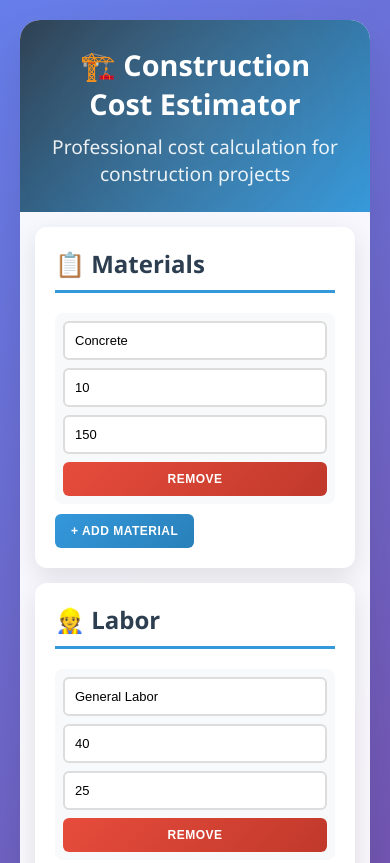
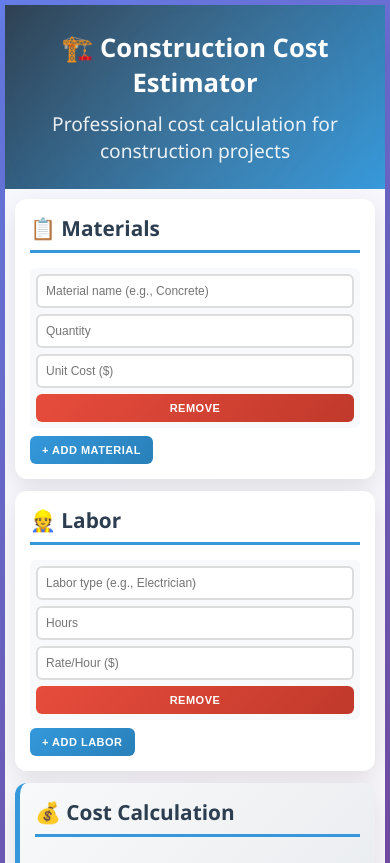
Before and after one commit to redjumper2/CostCalculation, a plain HTML site: page index.html in a window 390 px wide. Shown: the top 863 px of the page. Drawn offline with Linux system fonts and the light colour scheme.

Commit message:
Fix script reference and improve CSS styles for responsiveness and layout

```diff
--- a/index.html
+++ b/index.html
@@ -78,6 +78,6 @@
         </div>
     </div>
 
-    <script src="index.js"></script>
+    <script src="script.js"></script>
 </body>
 </html>
--- a/styles.css
+++ b/styles.css
@@ -12,13 +12,15 @@ body {
 }
 
 .container {
-    max-width: 3000px;
+    max-width: 95vw;
+    width: 100%;
     margin: 0 auto;
     background: rgba(255, 255, 255, 0.95);
     border-radius: 20px;
     backdrop-filter: blur(10px);
     box-shadow: 0 20px 40px rgba(0, 0, 0, 0.1);
     overflow: hidden;
+    box-sizing: border-box;
 }
 
 .header {
@@ -63,16 +65,20 @@ body {
 .main-content {
     display: grid;
     grid-template-columns: 1fr 1fr;
-    gap: 20px;
-    padding: 20px;
+    gap: 15px;
+    padding: 15px;
+    box-sizing: border-box;
 }
 
 .section {
     background: white;
     border-radius: 12px;
-    padding: 20px;
+    padding: 15px;
     box-shadow: 0 8px 25px rgba(0, 0, 0, 0.1);
     transition: transform 0.3s ease, box-shadow 0.3s ease;
+    box-sizing: border-box;
+    width: 100%;
+    overflow: hidden;
 }
 
 .section:hover {
@@ -82,14 +88,14 @@ body {
 
 .section h2 {
     color: #2c3e50;
-    margin-bottom: 20px;
-    font-size: 1.5em;
+    margin-bottom: 15px;
+    font-size: 1.3em;
     border-bottom: 3px solid #3498db;
-    padding-bottom: 10px;
+    padding-bottom: 8px;
 }
 
 .input-group {
-    margin-bottom: 20px;
+    margin-bottom: 15px;
 }
 
 .input-group label {
@@ -102,13 +108,15 @@ body {
 .input-row {
     display: grid;
     grid-template-columns: 2fr 1fr 1fr auto;
-    gap: 8px;
+    gap: 6px;
     align-items: center;
-    margin-bottom: 10px;
-    padding: 8px;
+    margin-bottom: 8px;
+    padding: 6px;
     background: #f8f9fa;
-    border-radius: 8px;
+    border-radius: 6px;
     transition: background 0.3s ease;
+    box-sizing: border-box;
+    width: 100%;
 }
 
 .input-row:hover {
@@ -116,11 +124,14 @@ body {
 }
 
 input, select {
-    padding: 10px;
+    padding: 8px;
     border: 2px solid #ddd;
     border-radius: 6px;
-    font-size: 13px;
+    font-size: 12px;
     transition: border-color 0.3s ease, box-shadow 0.3s ease;
+    box-sizing: border-box;
+    width: 100%;
+    min-width: 0;
 }
 
 input:focus, select:focus {
@@ -130,7 +141,7 @@ input:focus, select:focus {
 }
 
 .btn {
-    padding: 10px 16px;
+    padding: 8px 12px;
     border: none;
     border-radius: 6px;
     cursor: pointer;
@@ -138,7 +149,9 @@ input:focus, select:focus {
     transition: all 0.3s ease;
     text-transform: uppercase;
     letter-spacing: 0.5px;
-    font-size: 12px;
+    font-size: 11px;
+    white-space: nowrap;
+    box-sizing: border-box;
 }
 
 .btn-primary {
@@ -166,10 +179,11 @@ input:focus, select:focus {
 .btn-success {
     background: linear-gradient(135deg, #27ae60, #2ecc71);
     color: white;
-    font-size: 1.1em;
-    padding: 15px 30px;
-    margin: 20px 0;
+    font-size: 14px;
+    padding: 12px 20px;
+    margin: 15px 0;
     width: 100%;
+    box-sizing: border-box;
 }
 
 .btn-success:hover {
@@ -186,18 +200,19 @@ input:focus, select:focus {
 
 .cost-breakdown {
     display: grid;
-    grid-template-columns: repeat(auto-fit, minmax(180px, 1fr));
-    gap: 15px;
-    margin-top: 15px;
+    grid-template-columns: repeat(auto-fit, minmax(150px, 1fr));
+    gap: 10px;
+    margin-top: 10px;
 }
 
 .cost-item {
     background: white;
-    padding: 15px;
+    padding: 12px;
     border-radius: 8px;
     box-shadow: 0 4px 12px rgba(0, 0, 0, 0.1);
     text-align: center;
     transition: transform 0.3s ease;
+    box-sizing: border-box;
 }
 
 .cost-item:hover {
@@ -206,11 +221,12 @@ input:focus, select:focus {
 
 .cost-item h3 {
     color: #2c3e50;
-    margin-bottom: 10px;
+    margin-bottom: 8px;
+    font-size: 13px;
 }
 
 .cost-value {
-    font-size: 1.5em;
+    font-size: 1.2em;
     font-weight: bold;
     color: #3498db;
 }
@@ -218,48 +234,60 @@ input:focus, select:focus {
 .total-cost {
     background: linear-gradient(135deg, #2c3e50, #3498db);
     color: white;
-    font-size: 1.8em;
-    padding: 25px;
-    border-radius: 15px;
+    font-size: 1.4em;
+    padding: 18px;
+    border-radius: 12px;
     text-align: center;
-    margin-top: 20px;
-    box-shadow: 0 10px 30px rgba(0, 0, 0, 0.2);
+    margin-top: 15px;
+    box-shadow: 0 8px 25px rgba(0, 0, 0, 0.2);
+    box-sizing: border-box;
 }
 
 @media (max-width: 1024px) {
     .main-content {
         grid-template-columns: 1fr;
-        gap: 15px;
-        padding: 15px;
+        gap: 12px;
+        padding: 12px;
     }
 
     .container {
-        margin: 10px;
+        margin: 8px;
+        max-width: 98vw;
     }
 }
 
 @media (max-width: 768px) {
     .input-row {
         grid-template-columns: 1fr;
-        gap: 8px;
+        gap: 6px;
     }
 
     .header h1 {
-        font-size: 1.8em;
+        font-size: 1.6em;
     }
 
     .cost-breakdown {
         grid-template-columns: 1fr 1fr;
-        gap: 10px;
+        gap: 8px;
+    }
+
+    .main-content {
+        padding: 10px;
     }
 }
 
 @media (max-width: 480px) {
     body {
-        padding: 10px;
+        padding: 5px;
     }
 
     .cost-breakdown {
         grid-template-columns: 1fr;
     }
+
+    .container {
+        max-width: 100vw;
+        margin: 0;
+        border-radius: 0;
+    }
 }
```
